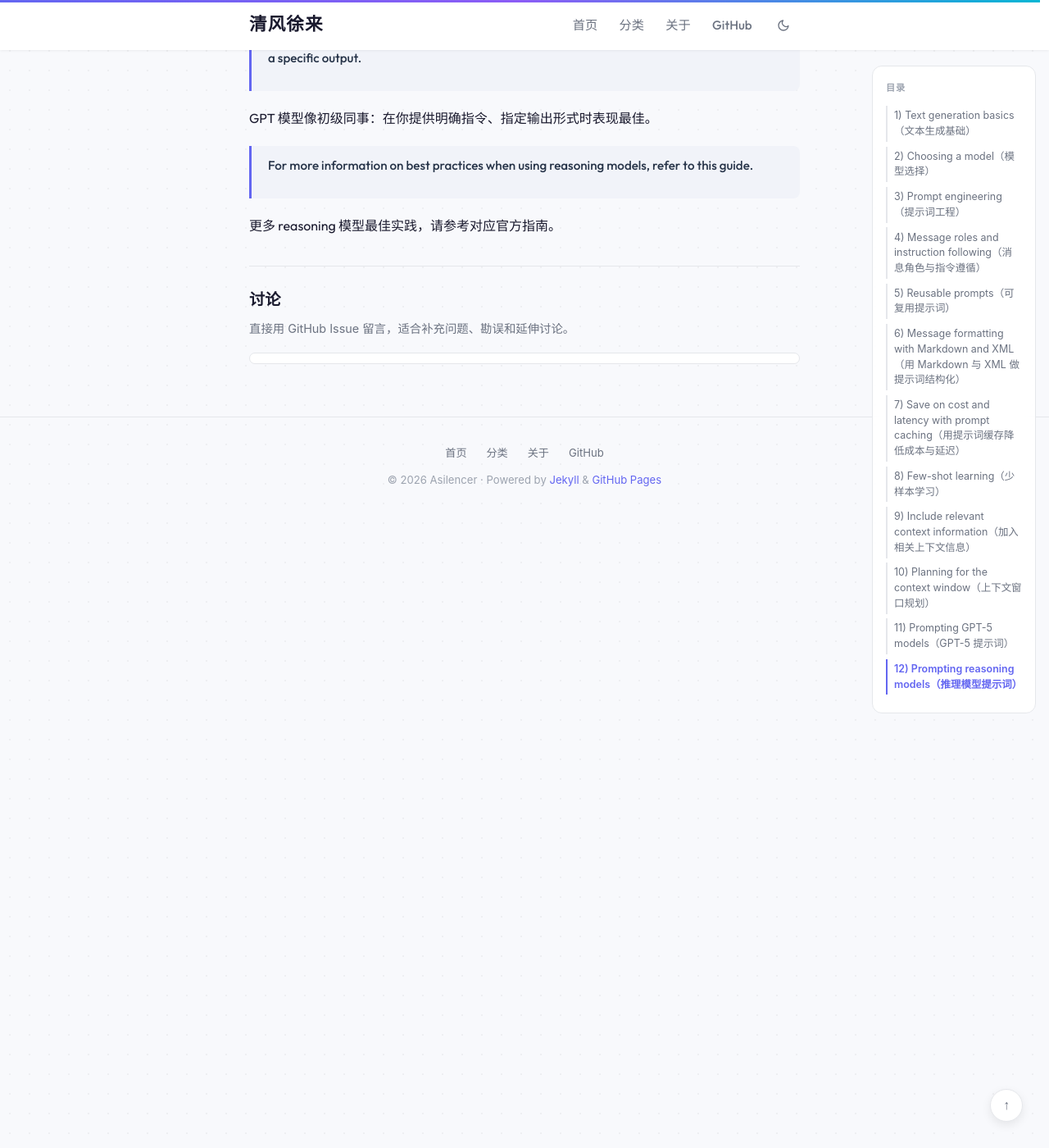
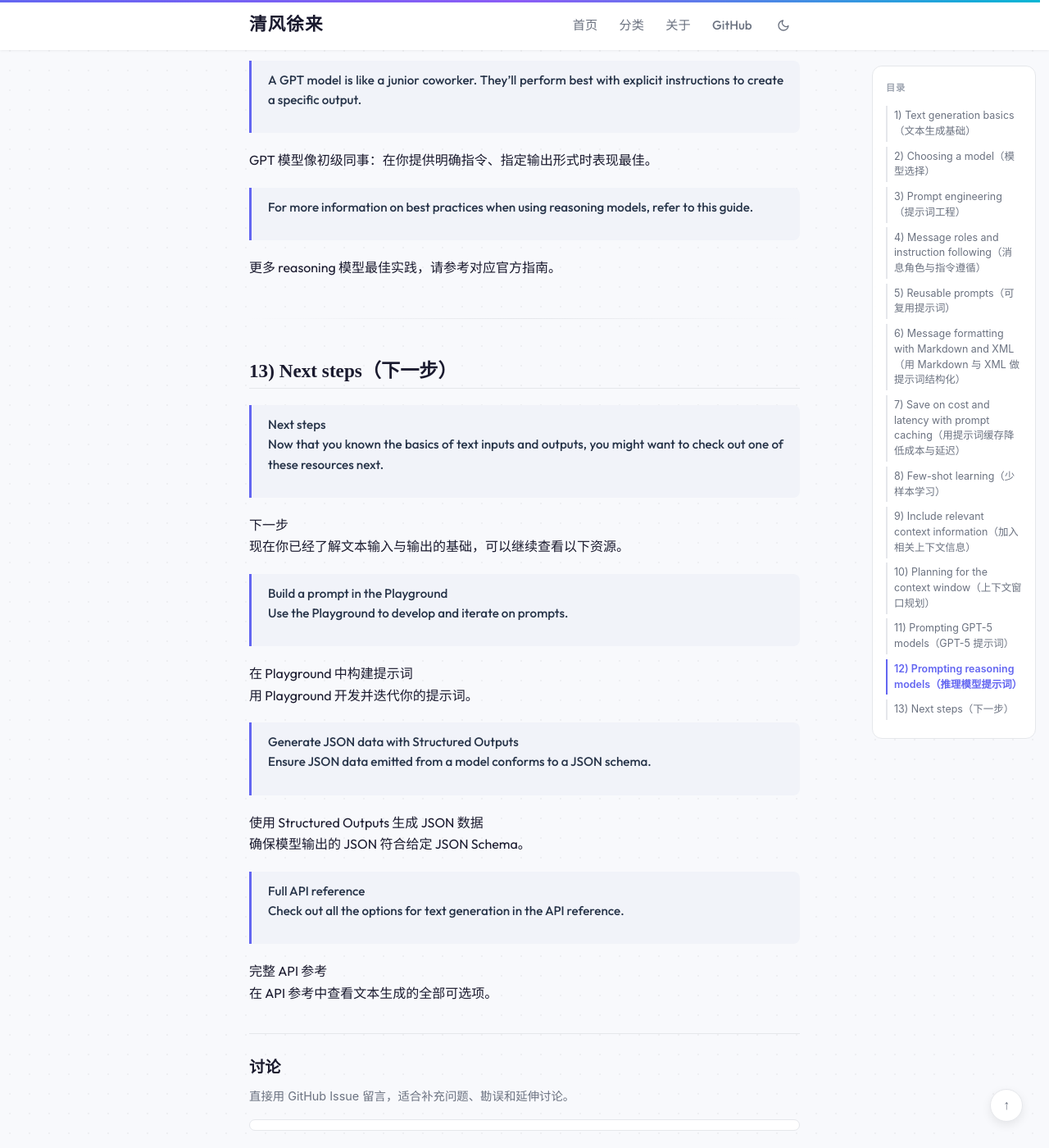
Before and after one commit to Asilencer/asilencer.github.io, a Jekyll site: the page built from _posts/2026-04-21-the0prompt-engineering-of-open-api.md, in a window 1280 px wide and 1400 px high, scrolled down 18478 px. Shown: the whole window at 82% size. Built offline with Jekyll 4.4.1, drawn with Linux system fonts in a browser that asks for light colours; some web fonts are replaced; comment, search, counter and statistics services are not loaded; some of the changed text lies outside the part shown.

Commit message:
fix: restore prompt post content and keep excerpt

```diff
--- a/_posts/2026-04-21-the0prompt-engineering-of-open-api.md
+++ b/_posts/2026-04-21-the0prompt-engineering-of-open-api.md
@@ -1,6 +1,6 @@
 ---
 layout: post
-title: 'Prompt engineering | OpenAI API（对照翻译）'
+title: '提示词工程-OpenAI翻译'
 date: 2026-04-21
 categories: [AI]
 tags: [Prompt-Engineering]
@@ -8,6 +8,8 @@ pin: true
 excerpt: "OpenAI 提示词工程指南对照翻译，涵盖模型选择、消息角色、提示词复用、上下文窗口与 GPT-5/推理模型写法。"
 math: true
 ---
+
+# Prompt engineering | OpenAI API（对照翻译）
 
 > 说明：本文件按“原文 + 中文译文”逐段对照，便于精读学习。
 
@@ -491,3 +493,31 @@ GPT 模型像初级同事：在你提供明确指令、指定输出形式时表
 > For more information on best practices when using reasoning models, refer to this guide.
 
 更多 reasoning 模型最佳实践，请参考对应官方指南。
+
+---
+
+## 13) Next steps（下一步）
+
+> Next steps
+> Now that you known the basics of text inputs and outputs, you might want to check out one of these resources next.
+
+下一步
+现在你已经了解文本输入与输出的基础，可以继续查看以下资源。
+
+> Build a prompt in the Playground
+> Use the Playground to develop and iterate on prompts.
+
+在 Playground 中构建提示词
+用 Playground 开发并迭代你的提示词。
+
+> Generate JSON data with Structured Outputs
+> Ensure JSON data emitted from a model conforms to a JSON schema.
+
+使用 Structured Outputs 生成 JSON 数据
+确保模型输出的 JSON 符合给定 JSON Schema。
+
+> Full API reference
+> Check out all the options for text generation in the API reference.
+
+完整 API 参考
+在 API 参考中查看文本生成的全部可选项。
```
